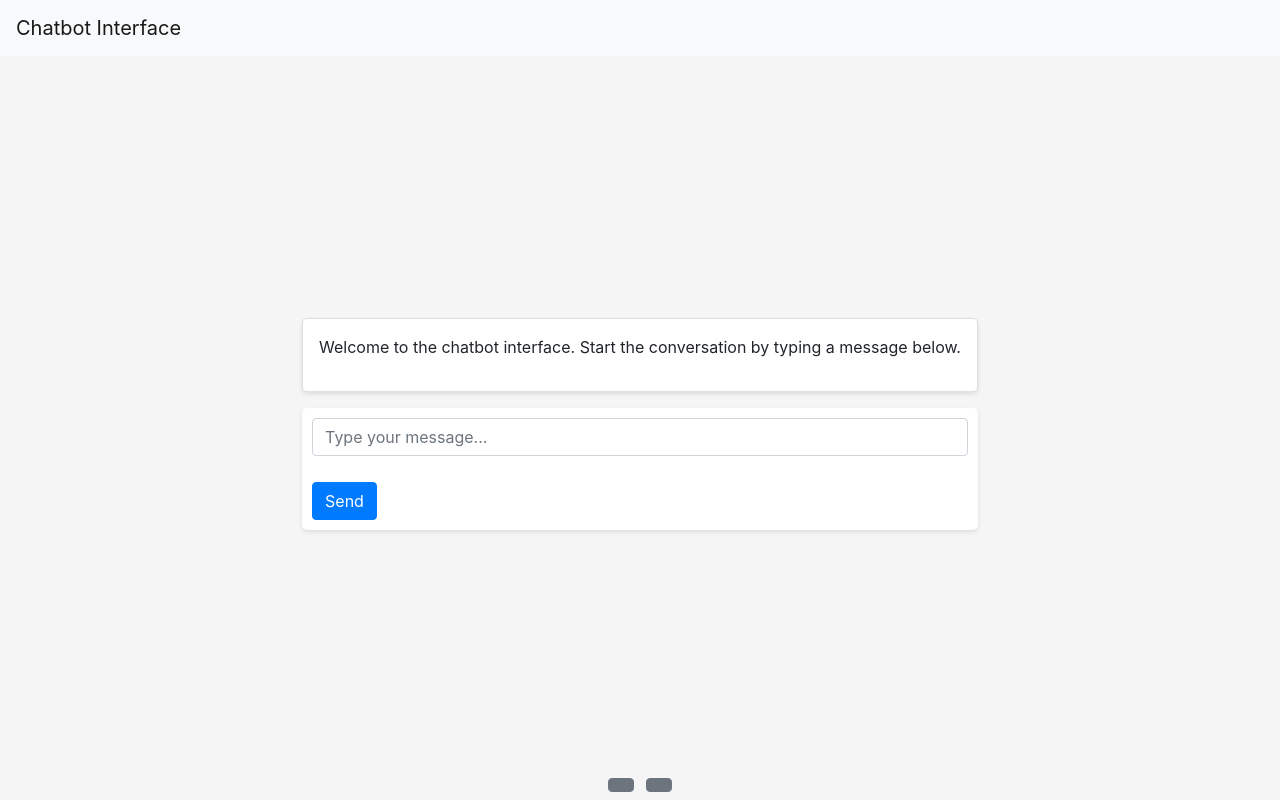
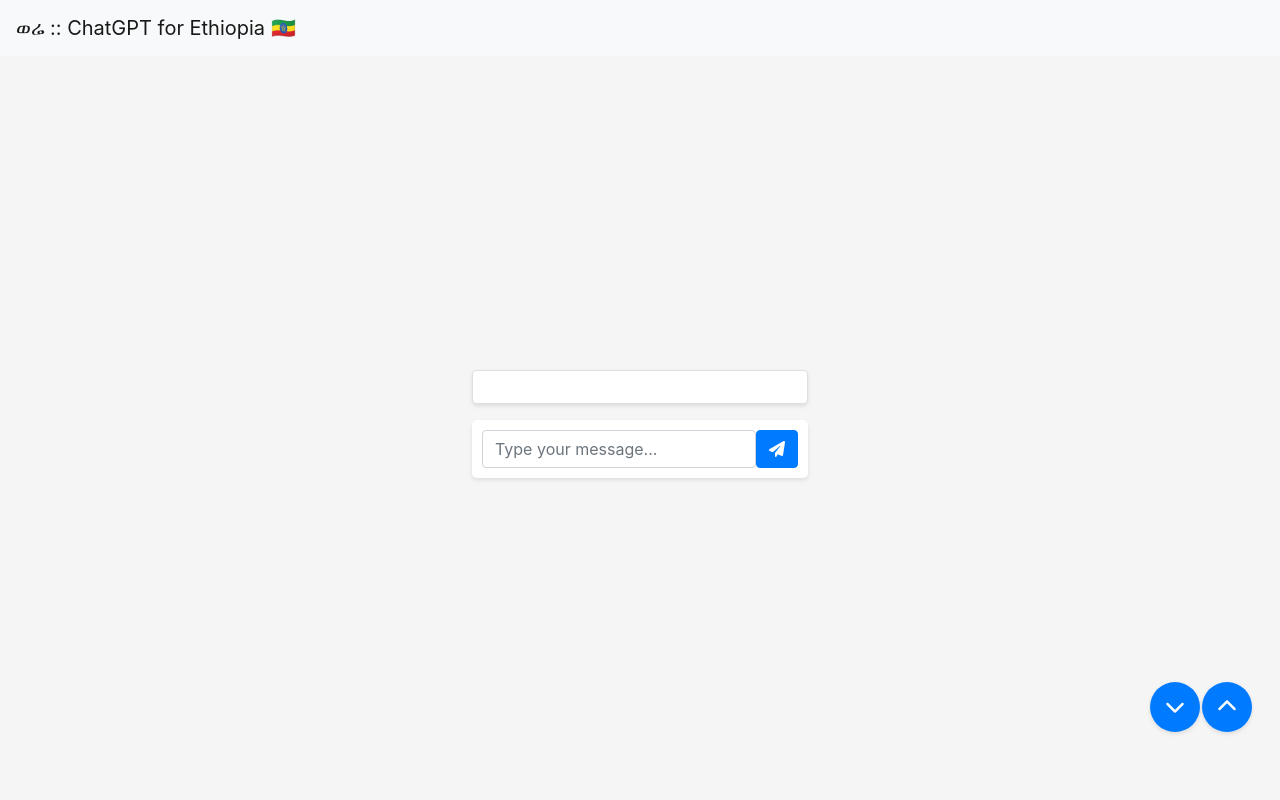
Before and after one commit to DanielTeshager/wer-, a Flask app: page / in a window 1280 px wide. Run offline with Flask 2, Linux system fonts and the light colour scheme; some libraries are stand-ins or nearby versions.

Commit message:
updated app.js to make host agnostic request

```diff
--- a/static/app.js
+++ b/static/app.js
@@ -12,7 +12,7 @@ sendButton.addEventListener("click", (e) => {
 	document.querySelector("#chat-messages").appendChild(messageElement);
 
 	//Send the message to python flask server using fetch
-	fetch("http://127.0.0.1:50002/get-response", {
+	fetch("/get-response", {
 		method: "POST",
 		headers: {
 			"Content-Type": "application/json",
--- a/templates/index.html
+++ b/templates/index.html
@@ -6,6 +6,10 @@
 		<link
 			rel="stylesheet"
 			href="https://stackpath.bootstrapcdn.com/bootstrap/4.3.1/css/bootstrap.min.css"
+		/>
+		<link
+			rel="stylesheet"
+			href="https://cdnjs.cloudflare.com/ajax/libs/font-awesome/6.1.0/css/all.min.css"
 		/>
 		<style>
 			html,
@@ -56,9 +60,8 @@
 				border-radius: 5px;
 				box-shadow: 0px 2px 4px rgba(0, 0, 0, 0.1);
 				width: 100%;
-			}
-			#send-button {
-				margin-top: 10px;
+				display: flex;
+				justify-content: space-between;
 			}
 			.form-control:focus {
 				box-shadow: none;
@@ -75,7 +78,7 @@
 			#scroll-down-btn {
 				position: fixed;
 				z-index: 1;
-				bottom: 50px;
+				bottom: 60px;
 				width: 50px;
 				height: 50px;
 				background-color: #007bff;
@@ -99,38 +102,34 @@
 			}
 		</style>
 	</head>
+
 	<body>
 		<nav class="navbar navbar-expand-lg navbar-light bg-light fixed-top">
-			<a class="navbar-brand" href="#">Chatbot Interface</a>
+			<a class="navbar-brand" href="#">ወሬ :: ChatGPT for Ethiopia 🇪🇹</a>
 		</nav>
 		<div class="container">
 			<div class="row">
 				<div class="col-sm-12 mt-5">
-					<div id="chat-display" class="card p-3 mb-3">
-						<p>
-							Welcome to the chatbot interface. Start the conversation by typing
-							a message below.
-						</p>
-					</div>
+					<div id="chat-display" class="card p-3 mb-3"></div>
 					<div id="chat-messages"></div>
 					<form id="chat-form">
-						<div class="form-group">
 						<input
 							type="text"
 							class="form-control"
 							id="chat-input"
 							placeholder="Type your message..."
 						/>
-						</div>
-						<button id="send-button" class="btn btn-primary">Send</button>
+						<button id="send-button" class="btn btn-primary">
+							<i class="fas fa-paper-plane"></i>
+						</button>
 					</form>
 
 					<!-- Scroll buttons -->
 					<div class="fixed-bottom text-center">
-						<button id="scroll-up" class="btn btn-secondary mb-2 mr-2">
+						<button id="scroll-up-btn" class="btn btn-secondary mb-2 mr-2">
 							<i class="fas fa-chevron-up"></i>
 						</button>
-						<button id="scroll-down" class="btn btn-secondary mb-2">
+						<button id="scroll-down-btn" class="btn btn-secondary mb-2">
 							<i class="fas fa-chevron-down"></i>
 						</button>
 					</div>
```
Also changed, not shown: 2 other files. Lines whose indentation alone changed are shown as unchanged.
